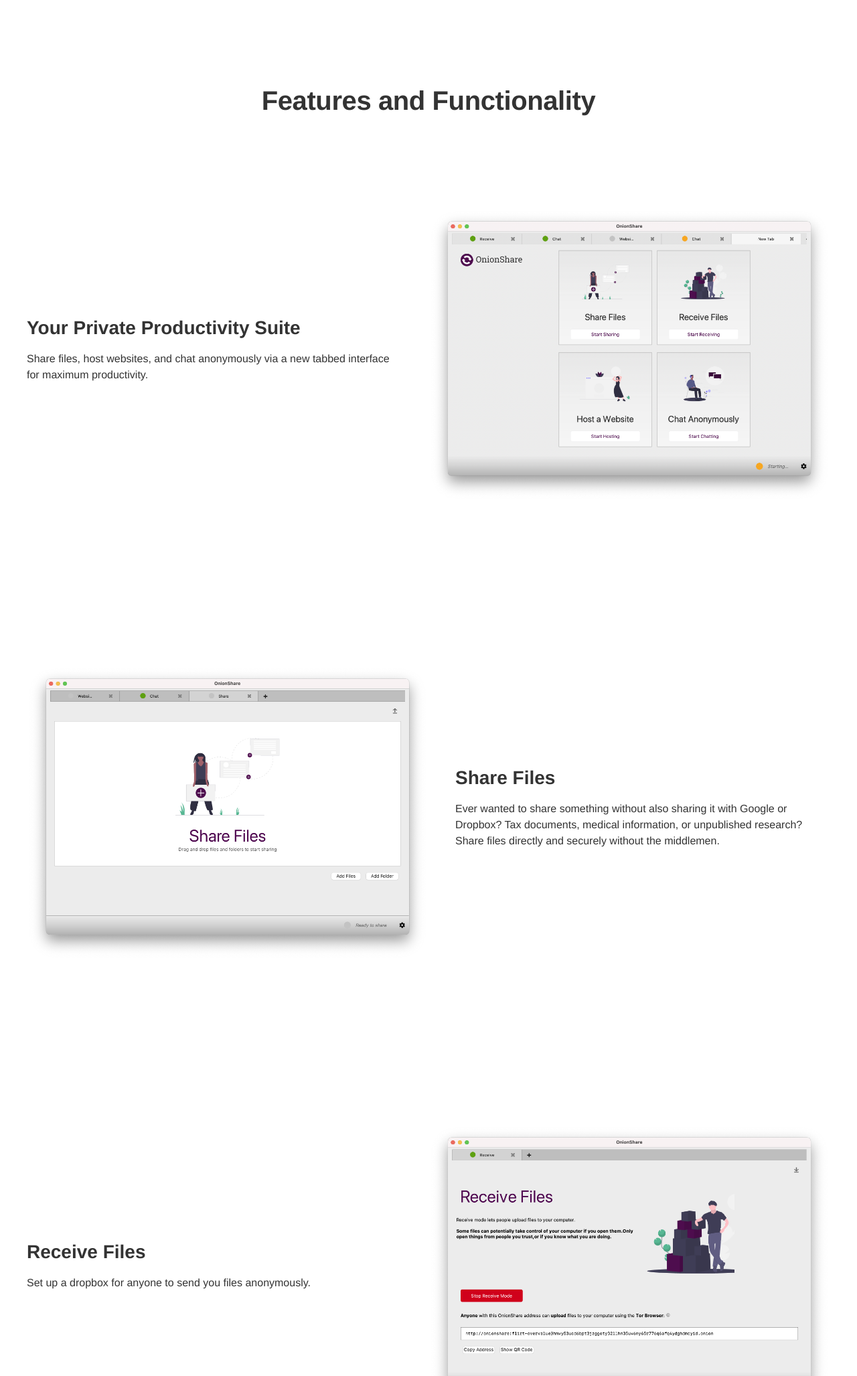
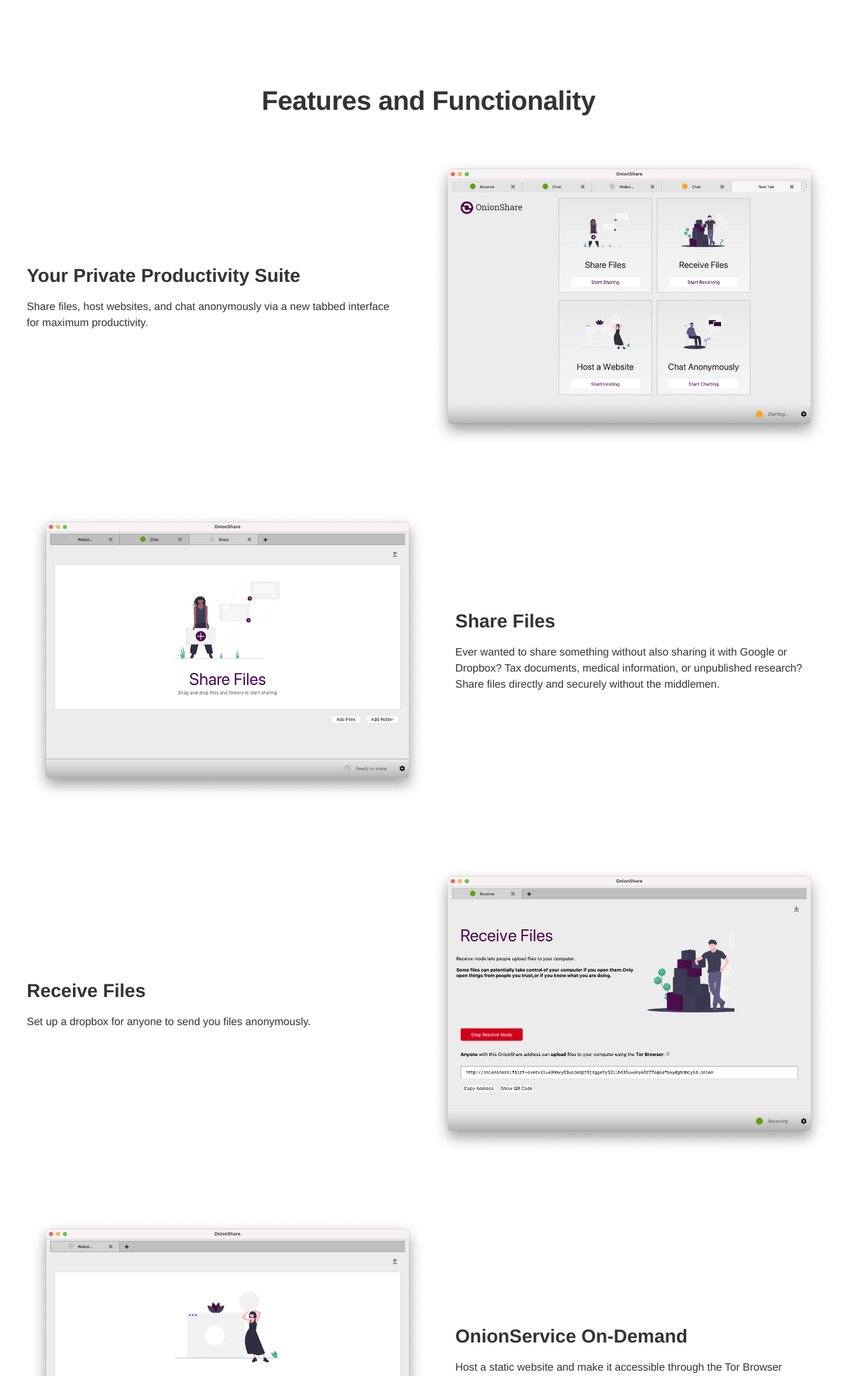
Before and after one commit to onionshare/onionshare-website, a PHP site: page / in a window 1280 px wide. Shown: the part 1298-3353 px from the top of the page at 67% size. Run offline with PHP 8.4, Linux system fonts and the light colour scheme.

Commit message:
Update style.css

```diff
--- a/css/style.css
+++ b/css/style.css
@@ -151,7 +151,7 @@ body {
   background-size: contain;
   background-repeat: no-repeat;
   background-position: center;
-  padding-top: 50%;
+  padding-top: 37%;
   position: relative;
 }
 
```
